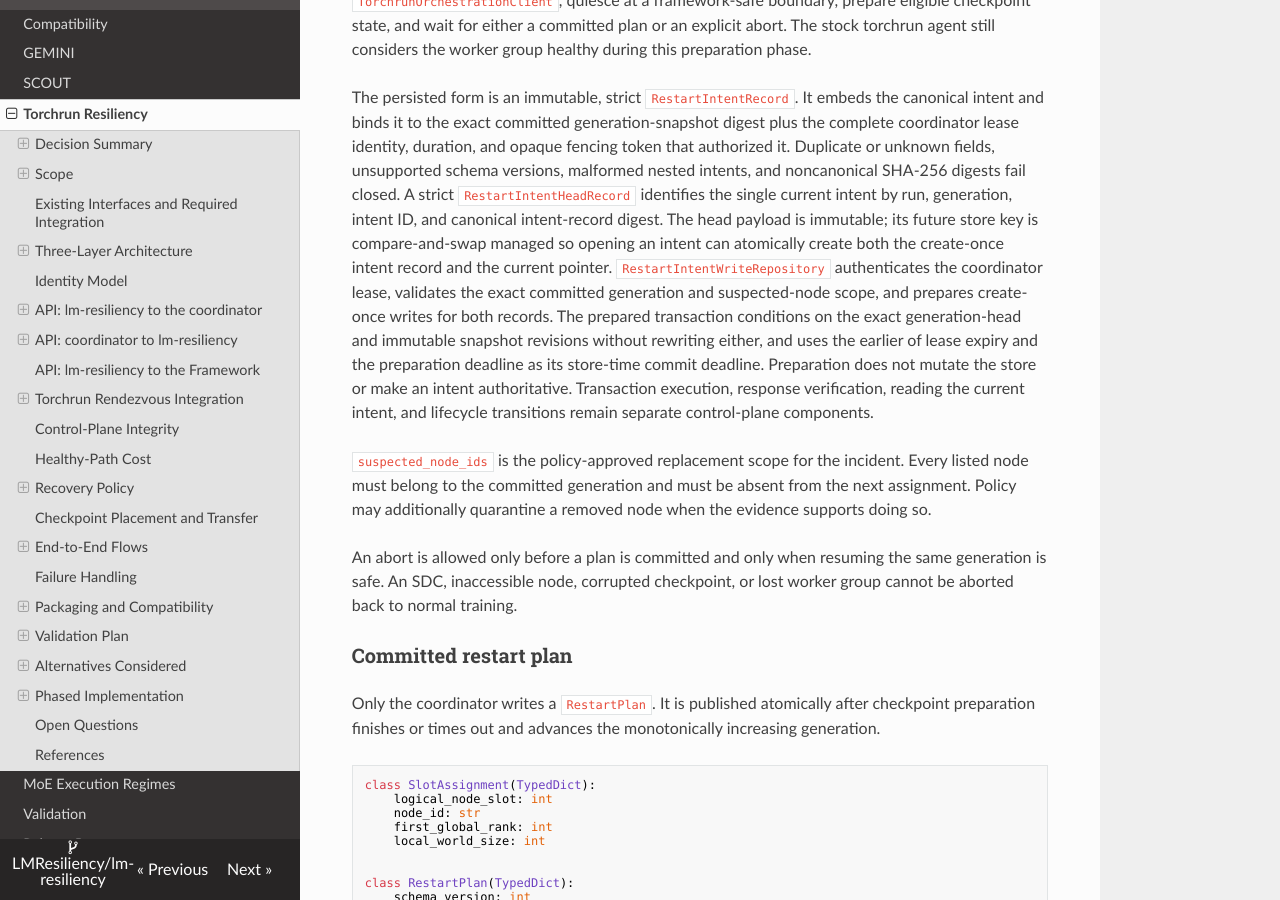
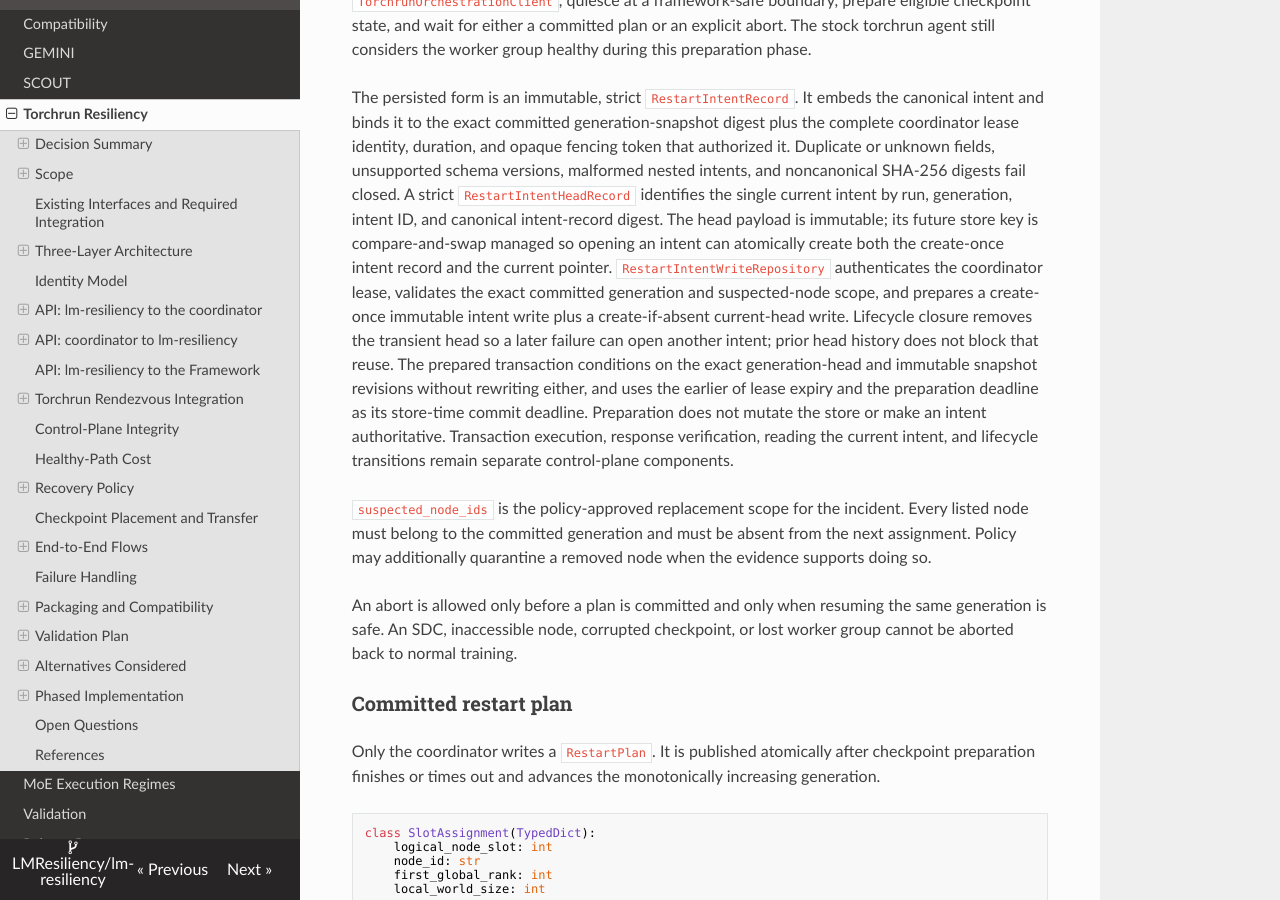
Before and after one commit to LMResiliency/lm-resiliency, an MkDocs documentation site: the page built from docs/torchrun_resiliency.md, in a window 1280 px wide and 900 px high, scrolled down 10962 px. Built offline with MkDocs 1.6.1, drawn with Linux system fonts in a browser that asks for light colours; nearby versions of some CDN libraries.

Commit message:
Allow restart intent head reuse

```diff
--- a/docs/torchrun_resiliency.md
+++ b/docs/torchrun_resiliency.md
@@ -576,13 +576,16 @@ payload is immutable; its future store key is compare-and-swap managed so
 opening an intent can atomically create both the create-once intent record and
 the current pointer. `RestartIntentWriteRepository` authenticates the
 coordinator lease, validates the exact committed generation and suspected-node
-scope, and prepares create-once writes for both records. The prepared
-transaction conditions on the exact generation-head and immutable snapshot
-revisions without rewriting either, and uses the earlier of lease expiry and
-the preparation deadline as its store-time commit deadline. Preparation does
-not mutate the store or make an intent authoritative. Transaction execution,
-response verification, reading the current intent, and lifecycle transitions
-remain separate control-plane components.
+scope, and prepares a create-once immutable intent write plus a
+create-if-absent current-head write. Lifecycle closure removes the transient
+head so a later failure can open another intent; prior head history does not
+block that reuse. The prepared transaction conditions on the exact
+generation-head and immutable snapshot revisions without rewriting either, and
+uses the earlier of lease expiry and the preparation deadline as its store-time
+commit deadline. Preparation does not mutate the store or make an intent
+authoritative. Transaction execution, response verification, reading the
+current intent, and lifecycle transitions remain separate control-plane
+components.
 
 `suspected_node_ids` is the policy-approved replacement scope for the
 incident. Every listed node must belong to the committed generation and must be
```
Also changed, not shown: 2 other files.
